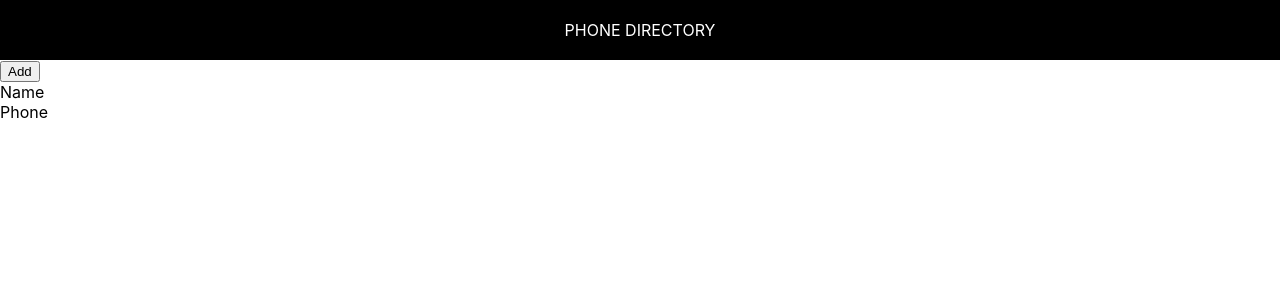
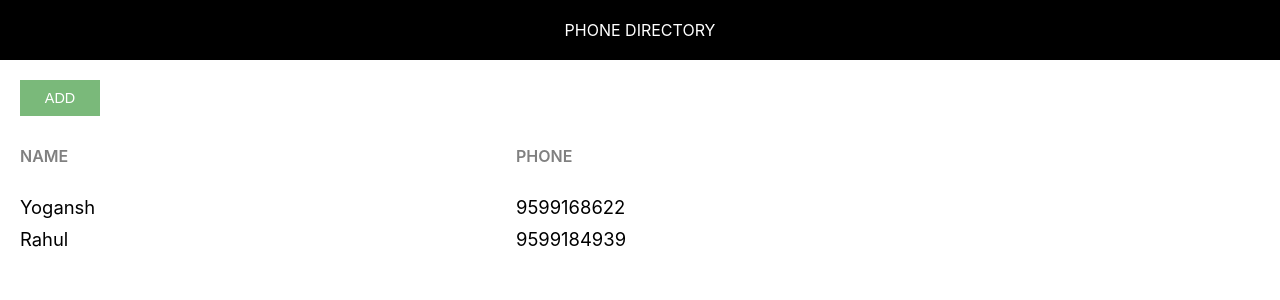
Before and after one commit to guptayogansh/phone-directory-webApp, a React (Create React App) app: page / in a window 1280 px wide. Shown: the top 300 px of the page. Built offline with nearby package versions, Linux system fonts and the light colour scheme.

Commit message:
Rendered Subscribers Dynamically

```diff
--- /dev/null
+++ b/src/App.css
@@ -0,0 +1,44 @@
+.component-body-container {
+    padding: 20px;
+}
+
+.custom-btn {
+    padding: 10px;
+    border: none;
+    margin-right: 10px;
+    text-transform: uppercase;
+    width: 80px;
+    font-size: 0.9rem;
+    cursor: pointer;
+    outline: none;
+}
+
+.add-btn {
+    background: #7ab97a;
+    color: #fff;
+}
+
+.grid-container {
+    display: grid;
+    grid-template-columns: 40% 30% auto;
+    margin-bottom: 10px;
+}
+
+.heading-container {
+    margin: 30px 0 30px 0;
+    width: 100%;
+}
+
+.grid-item {
+    background-color: rgba(255, 255, 255, 0.8);
+    font-size: 1.15rem;
+    word-wrap: break-word;
+    padding-right: 10px;
+}
+
+.name-heading, .phone-heading {
+    font-size: 1rem;
+    font-weight: 600;
+    color: #808080;
+    text-transform: uppercase;
+}
--- a/src/App.js
+++ b/src/App.js
@@ -1,16 +1,40 @@
 import React from 'react';
-import Header from './Header'
+import Header from './Header';
+import './App.css';
+
 function App() {
-
+  let subscribers = [
+    {
+      id:1,
+      name:"Yogansh",
+      phone:"9599168622"
+    },
+    {
+      id:2,
+      name:"Rahul",
+      phone:"9599184939"
+    }
+  ]
   return (
     <div>
-      <Header/>
-      <button>Add</button>
-      <div>
-        <span>Name </span><br />
-        <span>Phone </span>
+      <Header />
+        <div className="component-body-container">
+          <button className="custom-btn add-btn">Add</button>
+
+          <div className="grid-container heading-container">
+            <span className="grid-item name-heading">Name</span>
+            <span className="grid-item phone-heading">Phone</span>
+          </div>
+
+          {subscribers.map(sub=>{
+            return <div key={sub.id} className="grid-container">
+              <span className="grid-item">{sub.name}</span>
+              <span className="grid-item">{sub.phone}</span>
+            </div>
+          })}
       </div>
     </div>
+
   );
 }
 
--- a/src/Header.js
+++ b/src/Header.js
@@ -3,9 +3,7 @@
 
 const Header = function () {
     return (
-
         <div className="header">
-
             Phone directory
         </div>
     )
```
